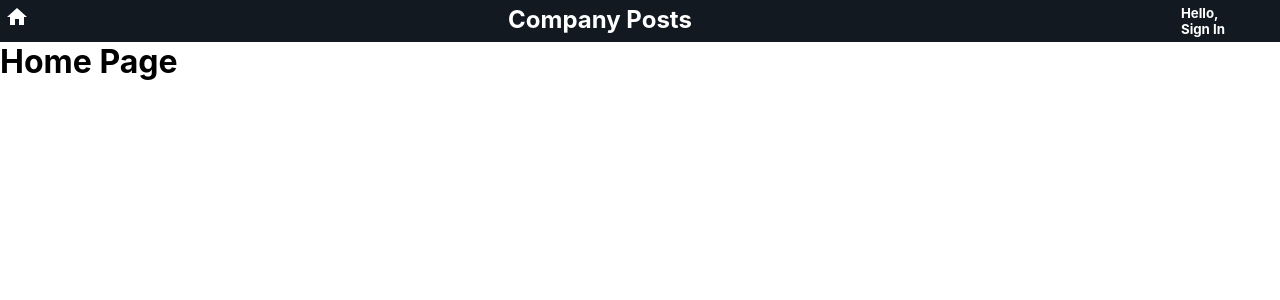
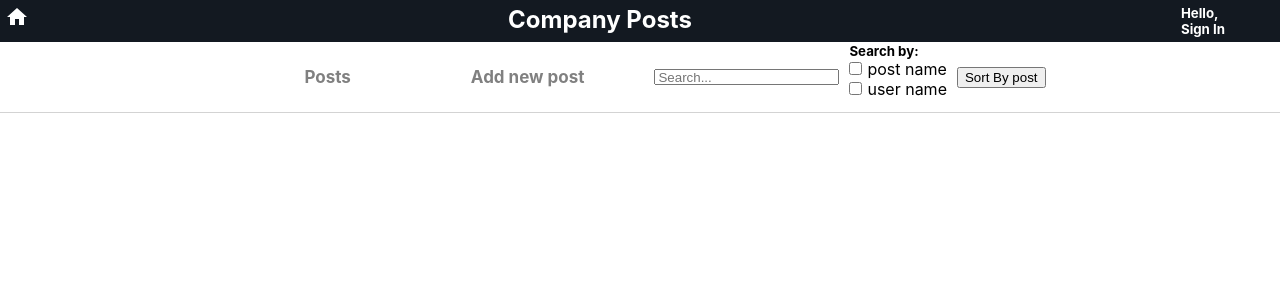
Before and after one commit to JKotov-Git/company-posts, a React (Create React App) app in the folder client/: page / in a window 1280 px wide. Shown: the top 300 px of the page. Built offline with nearby package versions, Linux system fonts and the light colour scheme.

Commit message:
add Navbar to homepage

```diff
--- a/client/src/pages/HomePage/HomePage.js
+++ b/client/src/pages/HomePage/HomePage.js
@@ -1,9 +1,11 @@
 import React from "react";
+import "./HomePage.css";
+import Navbar from "../../components/navbar/Navbar";
 
 const HomePage = () => {
   return (
     <div>
-      <h1>Home Page</h1>
+     <Navbar />
     </div>
   );
 };
```
Also changed, not shown: client/src/components/navbar/Navbar.js (+6 -2 lines).
